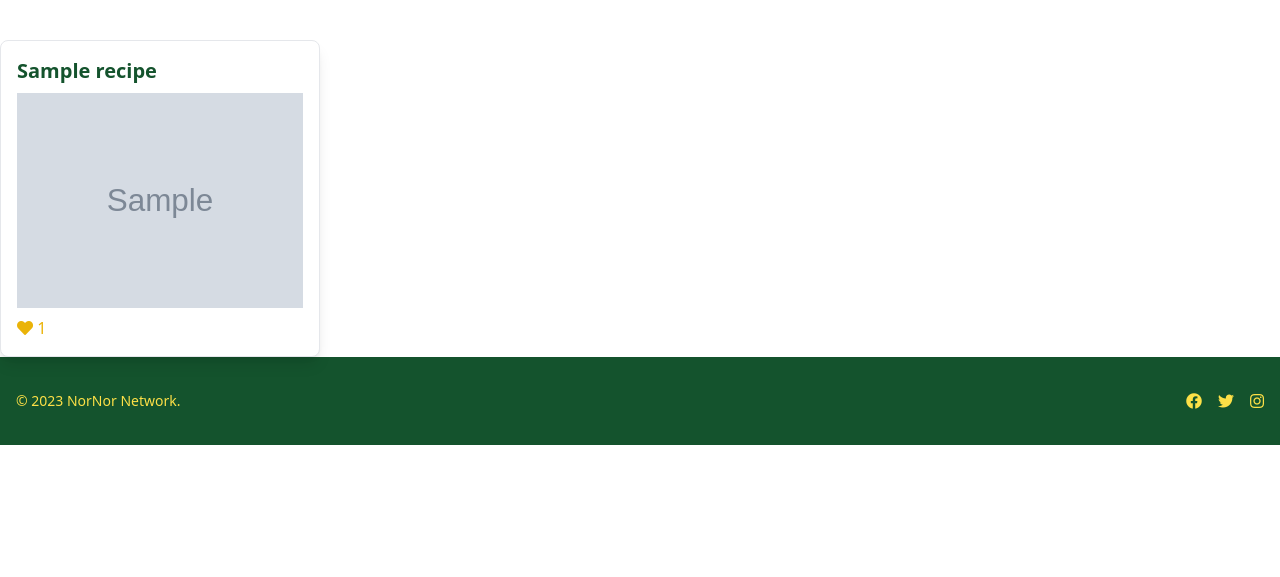
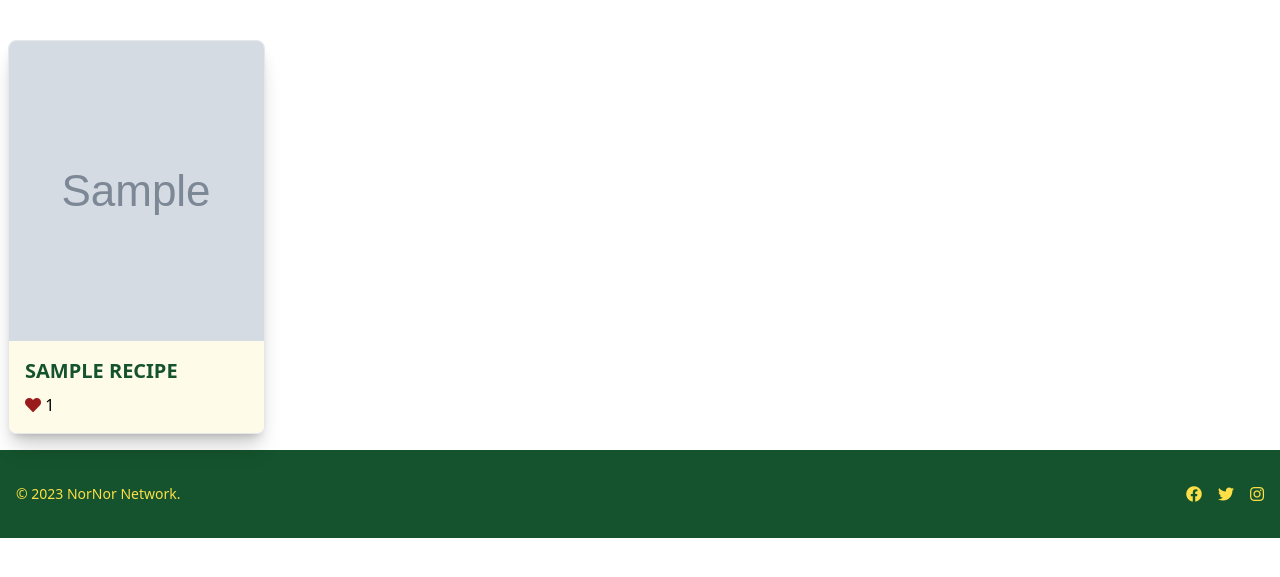
Before and after one commit to AirSayy/NorNor, a Node server app: page /feed in a window 1280 px wide. Shown: the part 64-641 px from the top of the page. Run offline with Node 20, Linux system fonts and the light colour scheme; the visitor is signed in with stand-in values (Sample User, id 1); tables that the repository leaves empty hold one stand-in row (values such as "Sample post"); grey boxes marked "Sample" are stand-in pictures; style sheets or scripts are compiled from the project's sources; some libraries are stand-ins or nearby versions.

Commit message:
styled feed page

```diff
--- a/views/feed.ejs
+++ b/views/feed.ejs
@@ -1,22 +1,29 @@
 <%- include('partials/header') -%>
-<div class="container">
-  <div class="grid grid-cols-1 md:grid-cols-2 gap-4 mt-5">
-    <ul class="grid grid-cols-8 md:grid-cols-2 gap-4 list-none">
+<div class="m-auto container">
+  <ul class="relative grid grid-cols-1 sm:grid-cols-2 md:grid-cols-2 lg:grid-cols-4 gap-6 mt-6">
     <% for(var i=0; i<posts.length; i++) { %>
-        <li class="col-span-1 mt-5">
-          <div class="border rounded-lg shadow-lg object-fit w-80 h-50 p-4 bg-white">
-            <h2 class="text-xl font-bold mb-2 text-green-900"><%= posts[i].title %></h2>
+    <li class="w-full sm:mr-2 sm:ml-2 sm:w-1/2 md:w-full lg:w-[85%] mt-4 hover:opacity-75 shadow-xl rounded-xl">
+      <div class="border rounded-lg shadow-lg overflow-hidden">
+        <div class="relative">
           <a href="/post/<%= posts[i]._id%>">
-              <img class="w-full h-full object-cover" src="<%= posts[i].image%>" alt="Post Image">
+            <img class="object-cover w-full h-[300px]" src="<%= posts[i].image%>" alt="Post Image">
+
+          <div class="absolute top-0 left-0 w-full h-full flex items-center justify-center opacity-0 hover:opacity-100 transition duration-300">
+            <p class="bg-gray-700 rounded-lg p-4 text-white font-mono">View Recipe</p>
+          </div>
           </a>
-            <h2 class="text-yellow-500 mt-2">
-              <i class="fa fa-heart"></i> <%= posts[i].likes %>
+        </div>
+        <div class="p-4 bg-yellow-50">
+          <h2 class="text-xl font-bold mb-2 uppercase text-green-900"><%= posts[i].title %></h2>
+          <h2 class="text-black mt-2">
+            <i class="fa fa-heart text-red-800"></i> <%= posts[i].likes %>
           </h2>
+        </div>
       </div>
     </li>
     <% } %>
   </ul>
 </div>
-</div>
+
 
 <%- include('partials/footer') -%>
--- a/views/partials/footer.ejs
+++ b/views/partials/footer.ejs
@@ -1,4 +1,4 @@
-<footer class="bg-green-900 py-8">
+<footer class="bg-green-900 mt-4 py-8">
   <div class="max-w-screen-xl px-4 mx-auto text-yellow-300">
     <div class="flex flex-wrap justify-between items-center">
       <div class="w-full text-center md:w-1/3 md:text-left">
--- a/views/profile.ejs
+++ b/views/profile.ejs
@@ -14,7 +14,7 @@
     <div class="">
       <ul class="relative grid grid-cols-1 sm:grid-cols-2 md:grid-cols-3 lg:grid-cols-3 gap-6 mt-6">
         <% for(var i=0; i<posts.length; i++) {%>
-        <li class="w-full sm:w-1/2 md:w-[35%] lg:w-[70%] mt-4 hover:opacity-75 shadow-xl rounded-xl">
+        <li class="w-full sm:mr-2 sm:ml-2 sm:w-1/2 md:w-[80%] lg:w-[70%] mt-4 hover:opacity-75 shadow-xl rounded-xl">
           <a href="/post/<%= posts[i]._id%>">
             <div class="relative">
               <img class="object-cover w-full h-[400px] rounded-xl block" src="<%= posts[i].image%>">
```
Lines whose indentation alone changed are shown as unchanged.
